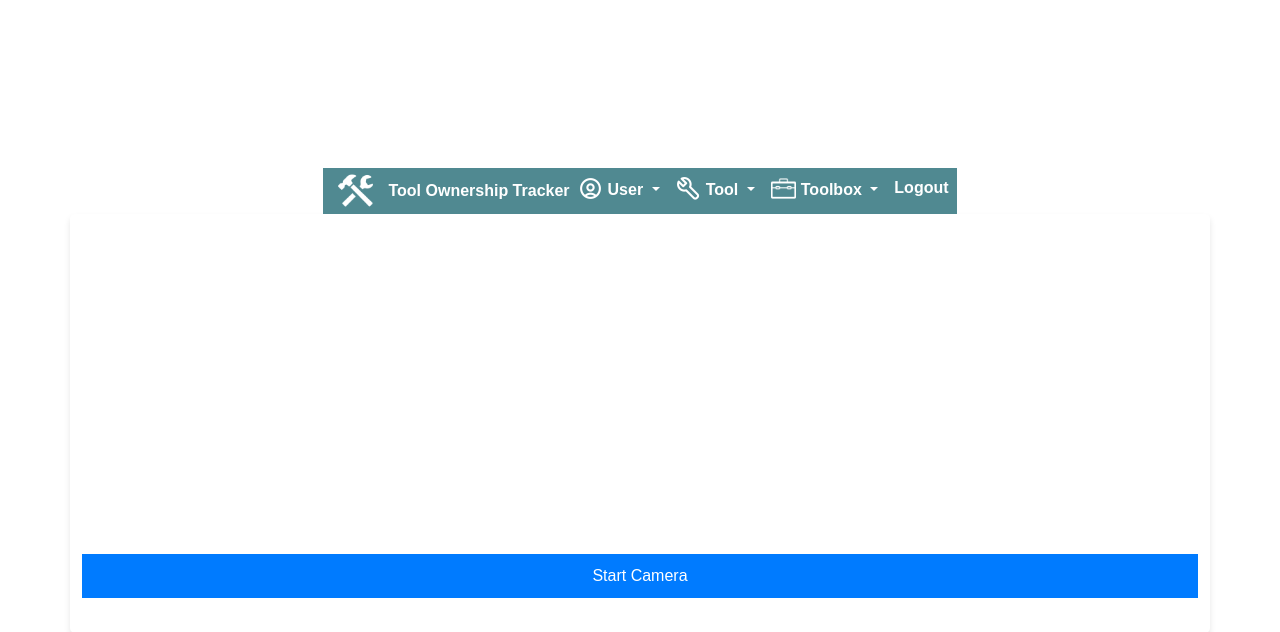
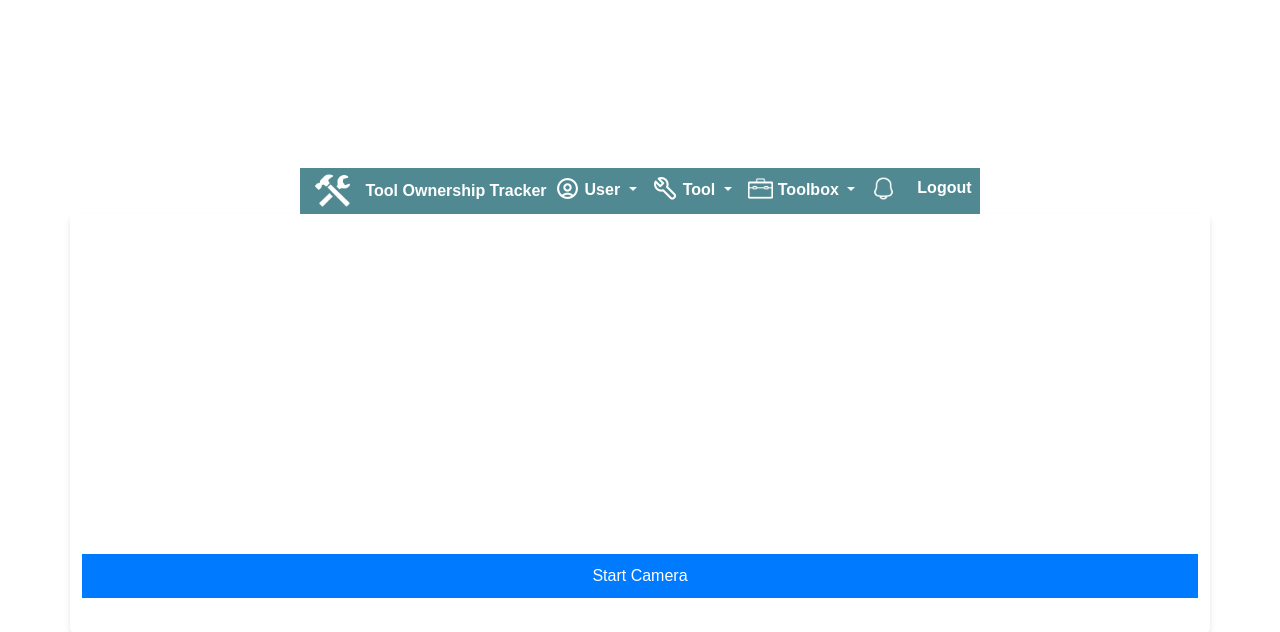
Before and after one commit to PressedPink/ToolOwnershipTracker, a Django app: page /barcodeTest/ in a window 1280 px wide. Shown: the top 632 px of the page. Run offline with Django 4.2, Linux system fonts and the light colour scheme; some libraries are stand-ins or nearby versions.

Commit message:
NavBar bell icons

```diff
--- a/capstoneMain/ToolOwnershipTracker/templates/navbar.html
+++ b/capstoneMain/ToolOwnershipTracker/templates/navbar.html
@@ -74,6 +74,11 @@
         </div>
       </li>
       <li class="nav-item dropdown">
+        <a class="nav-link" href="#" id="navbarDropdown" role="button" data-toggle="dropdown" aria-haspopup="true" aria-expanded="false">
+          <img id = "icon" src="{% static 'images/bellNoNotification.png' %}"></img>
+        </a>
+      </li>
+      <li class="nav-item dropdown">
         <a class = "nav-link" id="navbarDropdown" href ="/logout/">Logout</a>
       </li>
     </ul>
```
